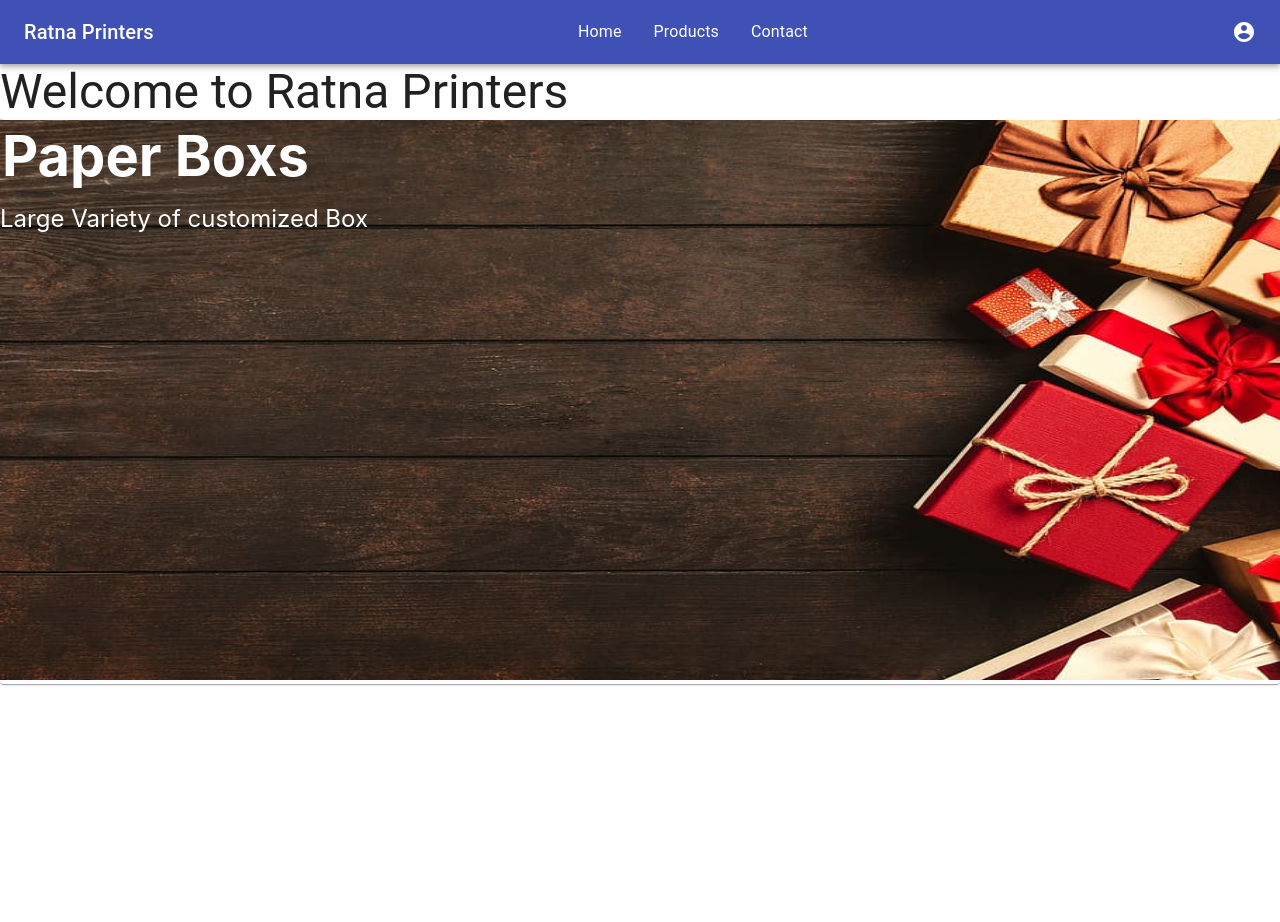
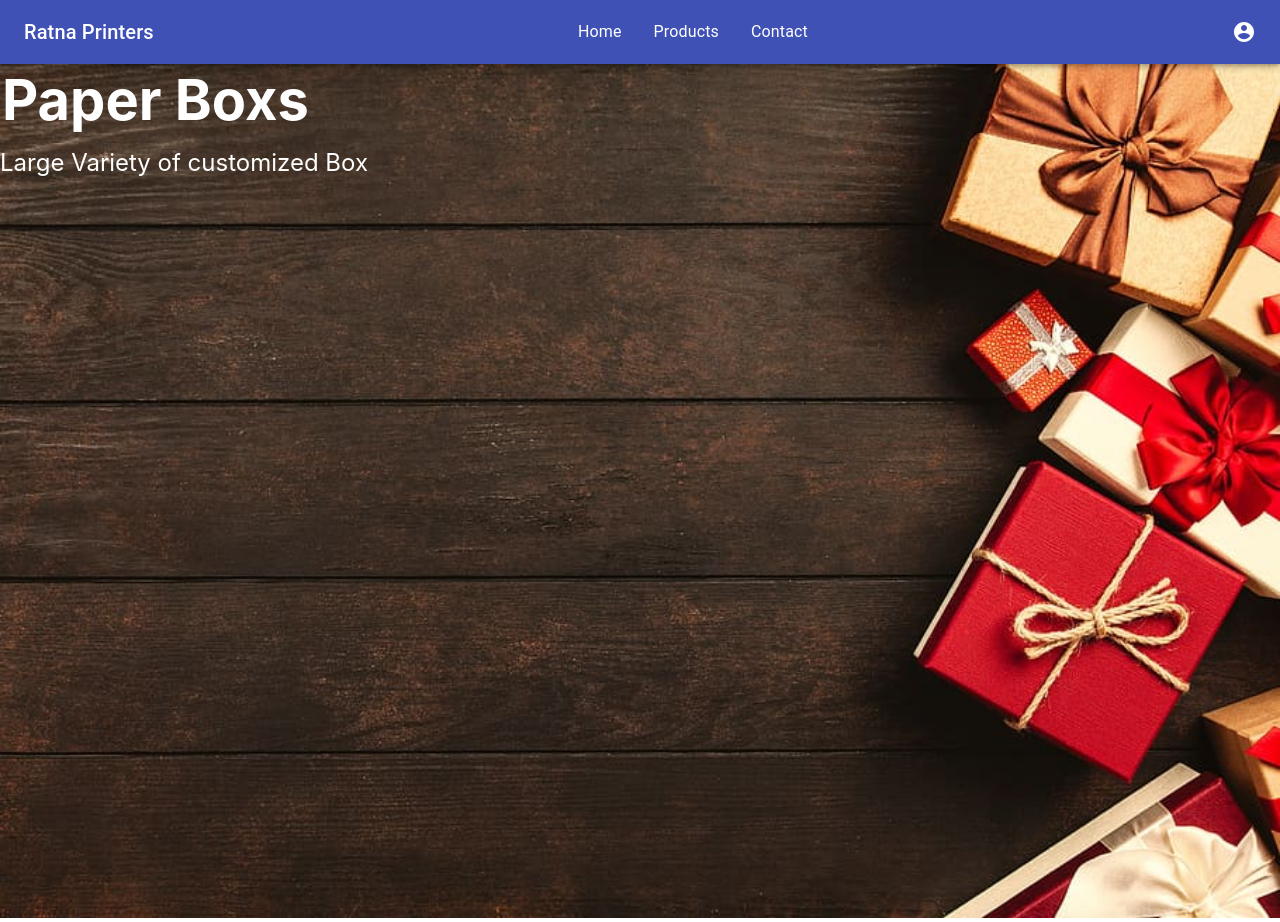
Before and after one commit to rsnjoshi/rPrinters, a React (Create React App) app: page / in a window 1280 px wide. Before the commit the page ends 800 px from the top, so only its background shows below. Built offline with nearby package versions, Linux system fonts and the light colour scheme.

Commit message:
Sidebar CSS fixed with userportal mouse behaviour AND image in carousel's dimension fixed

```diff
--- a/src/components/Navigation/Navbar/Navbar.js
+++ b/src/components/Navigation/Navbar/Navbar.js
@@ -1,6 +1,6 @@
 import React, { Component } from "react";
 import classes from "./Navbar.module.css";
-import { AppBar, Toolbar, Typography } from "@material-ui/core";
+import { AppBar, Toolbar, Typography, IconButton } from "@material-ui/core";
 import NavbarItems from "../NavbarItems/NavbarItems";
 import UserPortal from "../UserPortal/UserPortal";
 import { Menu } from "@material-ui/icons";
@@ -15,7 +15,15 @@ class Navbar extends Component {
     return (
       <AppBar className={classes.Appbar} position="sticky">
         <Toolbar className={classes.Toolbar}>
-          <Menu className={classes.Menu} onClick={this.eventListener} />
+          <IconButton
+            edge="start"
+            color="inherit"
+            aria-label="menu"
+            className={classes.Menu}
+            onClick={this.eventListener}
+          >
+            <Menu />
+          </IconButton>
           <Typography variant="h6">Ratna Printers</Typography>
           <NavbarItems flow="row" />
           <UserPortal className={classes.UserIcon} />
--- a/src/components/Navigation/Sidebar/Sidebar.js
+++ b/src/components/Navigation/Sidebar/Sidebar.js
@@ -1,25 +1,53 @@
 import React from "react";
-import classes from "./Sidebar.module.css";
-
+// import classesM from "./Sidebar.module.css";
+import { makeStyles, createMuiTheme } from "@material-ui/core/styles";
 import NavbarItems from "../NavbarItems/NavbarItems";
 import UserPortal from "../UserPortal/UserPortal";
 import { Drawer } from "@material-ui/core";
 
-const sidebar = (props) => {
+const theme = createMuiTheme();
+const useStyles = makeStyles({
+  sidebarBackground: {
+    backgroundColor: theme.palette.primary.main,
+    color: "white",
+  },
+  sidebar: {
+    width: "250px",
+    // display: "flex",
+    // alignItems: "center",
+    // flexDirection: "column",
+  },
+  header: {
+    minHeight: "56px",
+  },
+  footer: {
+    paddingLeft: "16px",
+  },
+});
+
+const Sidebar = (props) => {
   let anchor = "left";
+  const classes = useStyles();
+  console.log(theme.palette.primary);
 
   return (
     <Drawer
       anchor={anchor}
       open={props.showSideDrawer}
       onClose={props.hideSideDrawer}
+      classes={{
+        paper: classes.sidebarBackground,
+      }}
     >
-      <div className={classes.Sidebar} role="presentation">
+      <div className={classes.sidebar} role="presentation">
+        <div className={classes.header}></div>
         <NavbarItems />
-        <UserPortal />
+        <div className={classes.footer}>
+          <UserPortal />
+        </div>
       </div>
     </Drawer>
   );
 };
 
-export default sidebar;
+export default Sidebar;
--- a/src/components/Navigation/UserPortal/UserPortal.js
+++ b/src/components/Navigation/UserPortal/UserPortal.js
@@ -16,10 +16,15 @@ const UserPortal = (props) => {
   const [anchorEl, setAnchorEl] = useState(null);
 
   const handleClick = (event) => {
+    console.log(event.currentTarget);
     setAnchorEl(event.currentTarget);
   };
 
   const handleClose = () => {
+    setAnchorEl(null);
+  };
+
+  const handleMouseLeave = () => {
     setAnchorEl(null);
   };
 
@@ -42,7 +47,7 @@ const UserPortal = (props) => {
           horizontal: "right",
         }}
       >
-        <List disablePadding>
+        <List disablePadding onMouseLeave={handleMouseLeave}>
           <ListItem button>
             <ListItemIcon>
               <Person />
--- a/src/containers/Intro/Intro.js
+++ b/src/containers/Intro/Intro.js
@@ -1,9 +1,9 @@
 import React, { Component } from "react";
 import Aux from "../../hoc/Aux";
 import { Grid, Typography, Paper, Button } from "@material-ui/core";
-import Carousel from 'react-material-ui-carousel'
-import Item from './Item'
-import classes from './Intro.module.css'
+import Carousel from "react-material-ui-carousel";
+import Item from "./Item";
+import classes from "./Intro.module.css";
 
 export class Intro extends Component {
   render() {
@@ -11,33 +11,37 @@ export class Intro extends Component {
       {
         name: "Envelops",
         description: "High Quality Envelops",
-        source: 'images/envelope.jpg',
-        color: 'orchid',
+        source: "images/envelope.jpg",
+        color: "orchid",
       },
       {
         name: "Paper Boxs",
         description: "Large Variety of customized Box",
-        source: 'images/boxes.jpeg',
-        color: 'white',
+        source: "images/boxes.jpeg",
+        color: "white",
       },
       {
         name: "Paper Bags",
         description: "Attractive and portable paper bags",
-        source: 'images/paper_bag_sample.jpg',
-        color: 'gold',
-      }
-    ]
+        source: "images/paper_bag_sample.jpg",
+        color: "gold",
+      },
+    ];
     return (
       <Aux>
         <Grid item xs={12}>
-          <Paper>
-            <Typography variant="h3">Welcome to Ratna Printers</Typography>
-          </Paper>
-          <Paper>
-            <Carousel className={classes.carouselPointer} autoPlay={true} indicators={false} animation={'fade'} timeout={500} interval={3000}>
-              {
-                items.map((item, i) => <Item key={i} item={item} />)
-              }
+          <Paper elevation={0}>
+            <Carousel
+              className={classes.carouselPointer}
+              autoPlay={true}
+              indicators={false}
+              animation={"fade"}
+              timeout={500}
+              interval={5000}
+            >
+              {items.map((item, i) => (
+                <Item key={i} item={item} />
+              ))}
             </Carousel>
           </Paper>
         </Grid>
--- a/src/containers/Intro/Intro.module.css
+++ b/src/containers/Intro/Intro.module.css
@@ -16,7 +16,7 @@
 
 .sliderImage {
   width: 100%;
-    height: 35em;
+  height: auto;
 }
 
 .carouselPointer {
```
Also changed, not shown: src/containers/Intro/Item.js (+8 -5 lines). Lines whose indentation alone changed are shown as unchanged.
